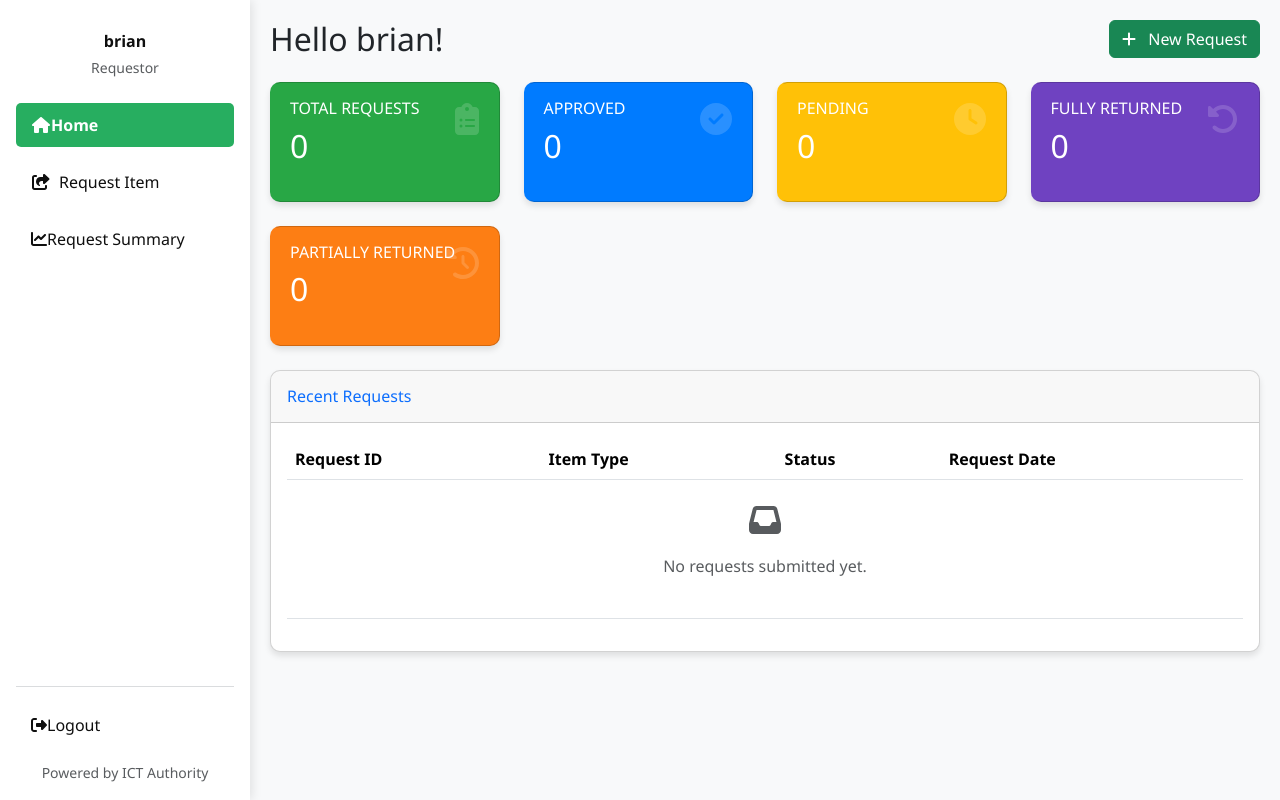
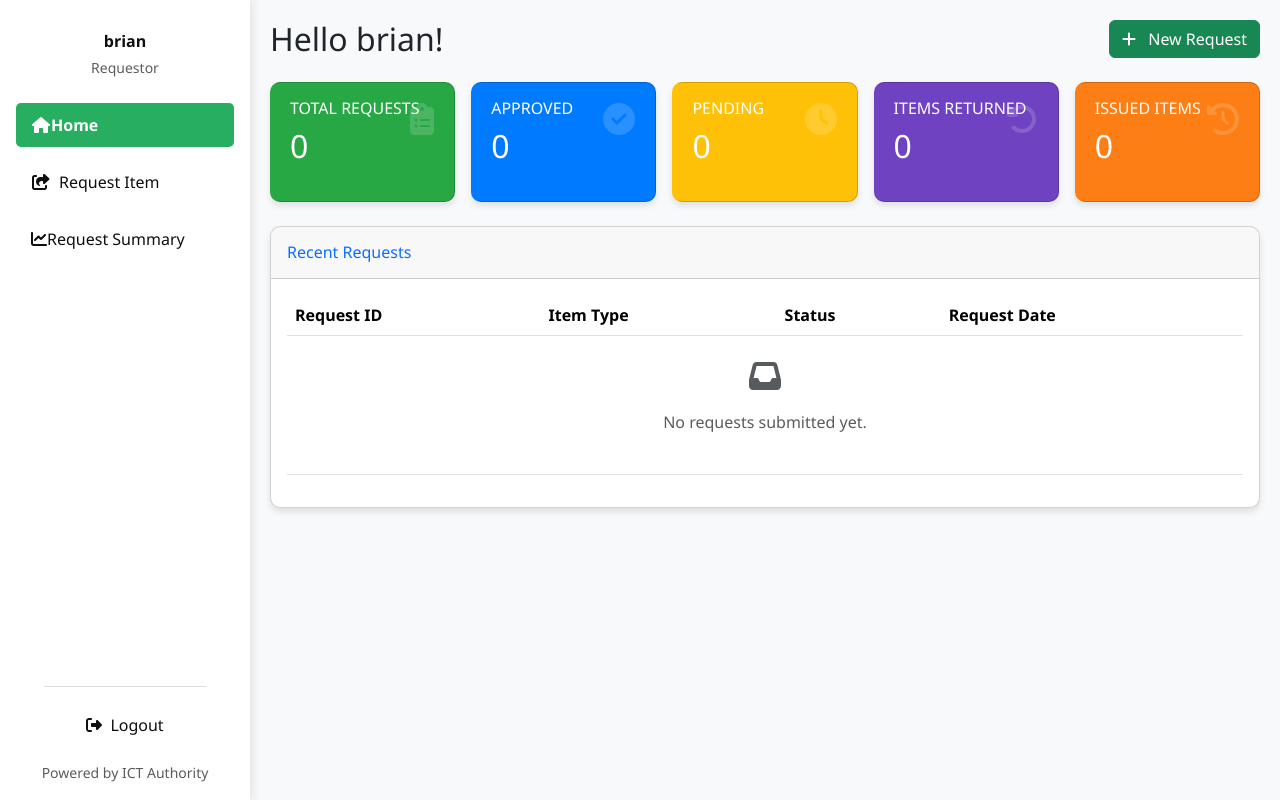
Before and after one commit to Kagoiza/inventory-management-system, a Django app: page / in a window 1280 px wide. Run offline with Django 5.2, Linux system fonts and the light colour scheme; a user stored in the database is signed in; data comes from the database, SQL or seed files in the repository; both versions use the stored data as it was after the commit.

Commit message:
styling of the cards

```diff
--- a/invent/templates/invent/requestor_dashboard.html
+++ b/invent/templates/invent/requestor_dashboard.html
@@ -203,69 +195,84 @@
       padding: 0;
     }
 
-    /* Responsive Adjustments */
     @media (max-width: 768px) {
       .sidebar {
-        width: 70px; /* Collapsed width on mobile by default */
-        /* To make it slide in/out, you might use 'left: -250px;' and toggle to 'left: 0;' */
-        /* For now, it just collapses in place */
+        width: 70px;
       }
       .main-content {
-        margin-left: 70px; /* Adjust main content margin for collapsed sidebar */
+        margin-left: 70px;
       }
       .sidebar .nav-link span,
-      .sidebar .logout-link span { /* Hide text for nav links and logout */
+      .sidebar .logout-link span {
         display: none;
       }
       .sidebar .nav-link i,
-      .sidebar .logout-link i { /* Center icons when text is hidden */
+      .sidebar .logout-link i {
         margin-right: 0;
         font-size: 1.2rem;
-        width: 100%; /* Make icon take full width of collapsed sidebar */
+        width: 100%;
         text-align: center;
       }
 
-      /* When sidebar is explicitly opened on mobile via toggle */
       body.sidebar-open-mobile .sidebar {
-        width: 250px; /* Expanded width on mobile */
+        width: 250px;
       }
       body.sidebar-open-mobile .main-content {
-        margin-left: 250px; /* Adjust main content margin for expanded sidebar */
+        margin-left: 250px;
       }
       body.sidebar-open-mobile .sidebar .nav-link span,
       body.sidebar-open-mobile .sidebar .logout-link span {
-        display: inline; /* Show text */
+        display: inline;
       }
       body.sidebar-open-mobile .sidebar .nav-link i,
       body.sidebar-open-mobile .sidebar .logout-link i {
-        margin-right: 10px; /* Restore margin */
-        width: 20px; /* Restore width */
-        text-align: center; /* Restore alignment */
+        margin-right: 10px;
+        width: 20px;
+        text-align: center;
       }
 
       .greeting {
         font-size: 1.2rem;
       }
+    }
 
-      /* Adjust card layout for smaller screens */
-      .row.g-4 > [class*="col-"] { /* Target columns within the card row */
-        flex: 0 0 100%; /* Make cards take full width */
-        max-width: 100%;
+    @media (max-width: 576px) {
+      .main-content {
+        padding: 10px;
+      }
+
+      .summary-card h6 {
+        font-size: 0.9rem;
+      }
+
+      .summary-card h2 {
+        font-size: 1.8rem;
       }
     }
 
-    /* Further adjustments for very small screens (e.g., phones) */
+    /* Custom styles for card row */
+    .card-row {
+      display: flex;
+      flex-wrap: wrap;
+      margin-right: -8px;
+      margin-left: -8px;
+    }
+    .card-col {
+      padding-left: 8px;
+      padding-right: 8px;
+      flex: 1 0 0%;
+      min-width: 200px;
+    }
+    @media (max-width: 992px) {
+      .card-col {
+        flex: 0 0 50%;
+        max-width: 50%;
+      }
+    }
     @media (max-width: 576px) {
-      .main-content {
-        padding: 10px; /* Reduce padding on very small screens */
-      }
-
-      .summary-card h6 {
-        font-size: 0.9rem; /* Smaller font for card titles */
-      }
-
-      .summary-card h2 {
-        font-size: 1.8rem; /* Smaller font for card numbers */
+      .card-col {
+        flex: 0 0 100%;
+        max-width: 100%;
       }
     }
   </style>
@@ -299,16 +306,17 @@
     </div>
 
     <!-- Sidebar Footer -->
-    <footer>
-      <hr class="border-secondary opacity-25" />
-      <ul class="nav flex-column">
-        <li class="nav-item mb-2">
-          <a class="nav-link logout-link" href="{% url 'logout' %}">
-            <i class="fas fa-right-from-bracket"></i> <span>Logout</span>
-          </a>
-        </li>
-      </ul>
-      <div class="text-center">
+    <footer class="text-center px-2">  <!-- Added px-2 for padding -->
+      <hr class="border-secondary opacity-25 mx-auto" style="width: 80%">
+
+      <!-- Centered Logout Button -->
+      <div class="d-flex justify-content-center">  <!-- Flex container to center the button -->
+        <a class="nav-link logout-link text-center" href="{% url 'logout' %}" style="width: auto;">  <!-- Added text-center and width:auto -->
+          <i class="fas fa-right-from-bracket me-2"></i> <span>Logout</span>
+        </a>
+      </div>
+
+      <div class="mt-2">  <!-- Added margin-top -->
         <small class="text-muted">Powered by ICT Authority</small>
       </div>
     </footer>
@@ -331,8 +339,9 @@
       </a>
     </div>
 
-    <div class="row mb-4 g-4">
-      <div class="col-md-4 col-lg-3">
+    <!-- Cards in Single Row -->
+    <div class="card-row mb-4">
+      <div class="card-col">
         <div class="card summary-card card-total animate__animated animate__fadeInUp animate__delay-0.2s">
           <div class="card-body">
             <h6 class="text-uppercase mb-2">Total Requests</h6>
@@ -342,7 +351,7 @@
         </div>
       </div>
 
-      <div class="col-md-4 col-lg-3">
+      <div class="card-col">
         <div class="card summary-card card-approved animate__animated animate__fadeInUp animate__delay-0.4s">
           <div class="card-body">
             <h6 class="text-uppercase mb-2">Approved</h6>
@@ -352,7 +361,7 @@
         </div>
       </div>
 
-      <div class="col-md-4 col-lg-3">
+      <div class="card-col">
         <div class="card summary-card card-pending animate__animated animate__fadeInUp animate__delay-0.6s">
           <div class="card-body">
             <h6 class="text-uppercase mb-2">Pending</h6>
@@ -362,21 +371,21 @@
         </div>
       </div>
 
-      <div class="col-md-4 col-lg-3">
+      <div class="card-col">
         <div class="card summary-card card-returned animate__animated animate__fadeInUp animate__delay-0.8s">
           <div class="card-body">
-            <h6 class="text-uppercase mb-2">Fully Returned</h6>
-            <h2 class="mb-0">{{ fully_returned_count }}</h2> {# Make sure your Django view passes this context variable #}
+            <h6 class="text-uppercase mb-2">Items Returned</h6>
+            <h2 class="mb-0">{{ fully_returned_count }}</h2>
             <i class="fas fa-undo-alt card-icon"></i>
           </div>
         </div>
       </div>
 
-      <div class="col-md-4 col-lg-3">
+      <div class="card-col">
         <div class="card summary-card card-partial animate__animated animate__fadeInUp animate__delay-1s">
           <div class="card-body">
-            <h6 class="text-uppercase mb-2">Partially Returned</h6>
-            <h2 class="mb-0">{{ partially_returned_count }}</h2> {# Make sure your Django view passes this context variable #}
+            <h6 class="text-uppercase mb-2">Issued Items</h6>
+            <h2 class="mb-0">{{ issued_count }}</h2>
             <i class="fas fa-history card-icon"></i>
           </div>
         </div>
@@ -439,41 +448,31 @@
   </main>
 </div>
 
-<!-- Optional sidebar toggle (for mobile) -->
 <button id="sidebarToggle" class="btn btn-sm btn-outline-secondary d-md-none position-fixed top-0 start-0 m-2 z-3">☰</button>
-
 
 <script src="https://cdn.jsdelivr.net/npm/bootstrap@5.3.3/dist/js/bootstrap.bundle.min.js"></script>
 <script src="https://cdnjs.cloudflare.com/ajax/libs/font-awesome/6.4.0/js/all.min.js"></script>
 <script>
   document.addEventListener('DOMContentLoaded', function() {
-    // Sidebar toggle (for mobile)
     const toggleBtn = document.getElementById('sidebarToggle');
     if (toggleBtn) {
       toggleBtn.addEventListener('click', function () {
-        // Toggles the 'sidebar-open-mobile' class on the body
         document.body.classList.toggle('sidebar-open-mobile');
       });
     }
 
-    // Auto-close alerts after 5 seconds
     setTimeout(function () {
       document.querySelectorAll('.alert').forEach(function (alert) {
         new bootstrap.Alert(alert).close();
       });
     }, 5000);
 
-    // Make table rows clickable (example: navigate to request detail)
     const tableRows = document.querySelectorAll('.table-row-clickable');
     tableRows.forEach(row => {
-      row.style.cursor = 'pointer'; // Indicate interactivity
+      row.style.cursor = 'pointer';
       row.addEventListener('click', function() {
         const requestId = this.dataset.requestId;
-        // You would typically navigate to a detail page here
-        // For example: window.location.href = `/requests/${requestId}/`;
-        // Replaced alert with a console log or custom modal for better UX
-        console.log('Clicked on Request ID: ' + requestId + '\n(This would typically navigate to a detail page)');
-        // If you need a user-facing message, consider a custom Bootstrap modal
+        console.log('Clicked on Request ID: ' + requestId);
       });
     });
   });
```
Also changed, not shown: other parts of invent/templates/invent/requestor_dashboard.html (+37 -45 lines), db.sqlite3.
